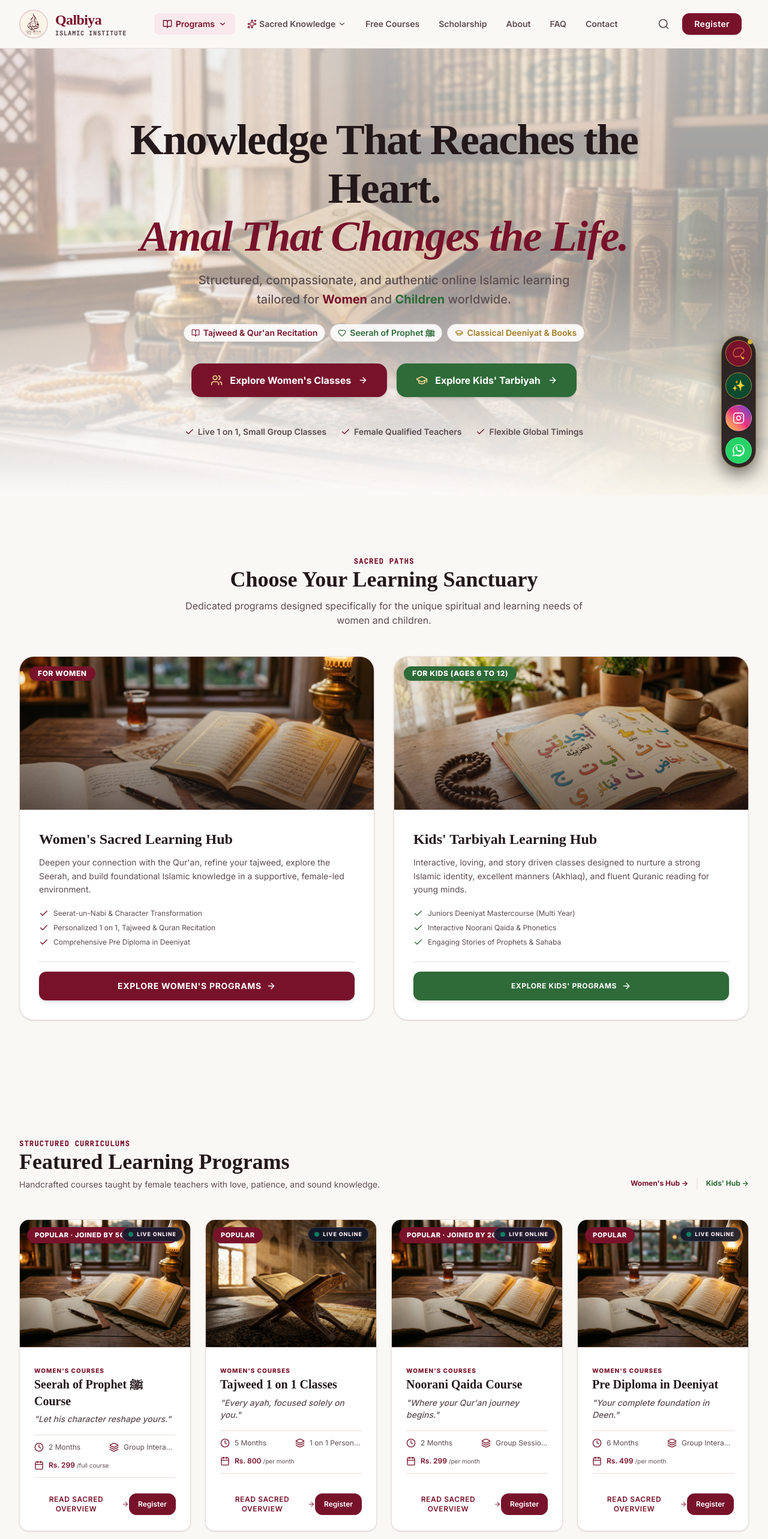
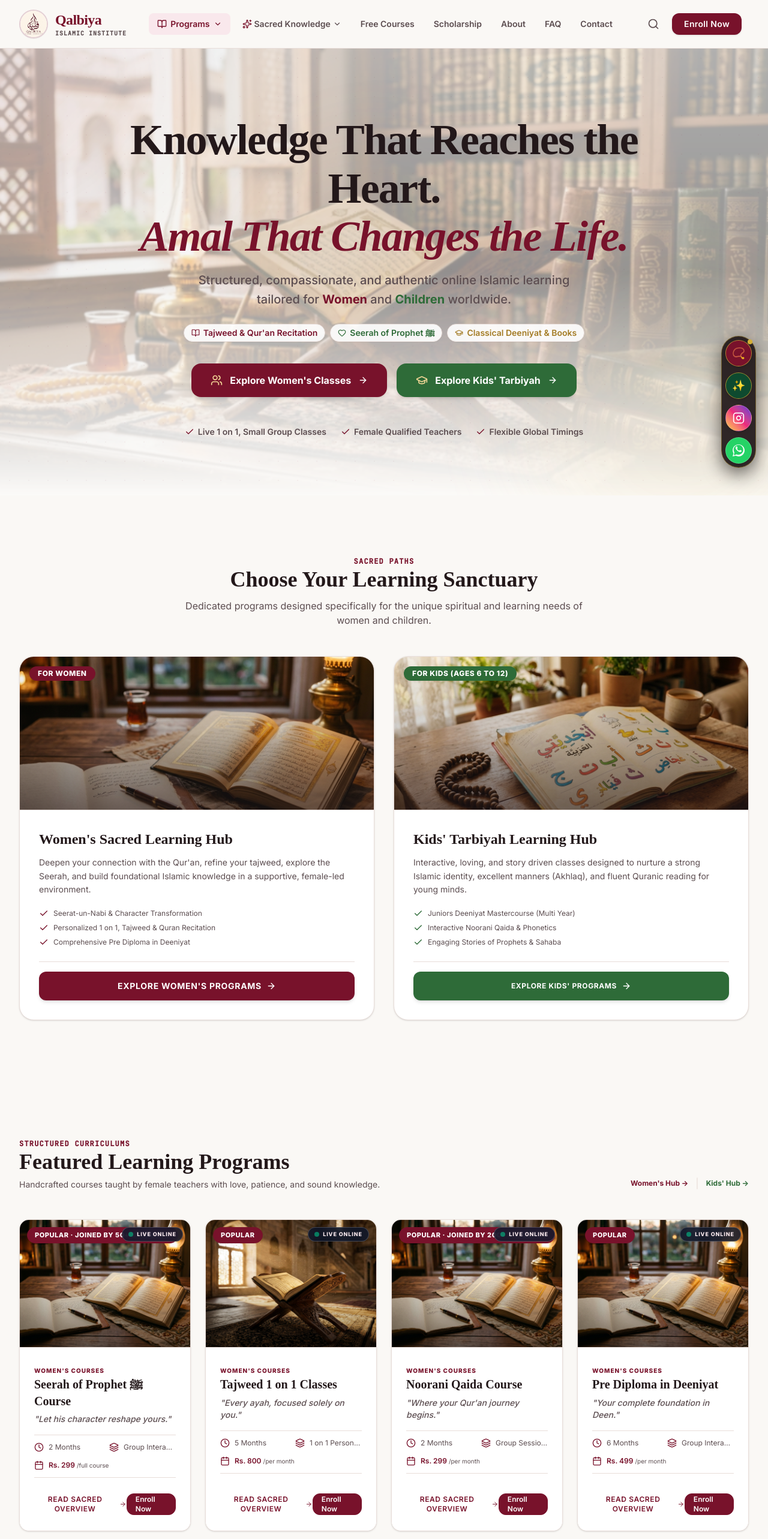
Before and after one commit to hamid220-kamal/qalbiya-insititue, a React (Vite) app: page / in a window 1280 px wide. Shown: the top 2566 px of the page at 60% size. Built offline with nearby package versions, Linux system fonts and the light colour scheme; a web font is replaced by a local one.

Commit message:
feat: implement CourseDetailView component with syllabus, details, and registration CTA

```diff
--- a/src/components/CourseCard.tsx
+++ b/src/components/CourseCard.tsx
@@ -147,7 +147,7 @@ export const CourseCard: React.FC<CourseCardProps> = ({ course, onSelect }) => {
             className="inline-flex h-11 md:h-9 items-center justify-center rounded-xl bg-[#78122B] hover:bg-[#630E23] border border-[#78122B] px-3.5 text-xs font-semibold text-white transition-all duration-300 hover:shadow-xs"
             id={`course-card-wa-btn-${course.slug}`}
           >
-            Register
+            Enroll Now
           </a>
         </div>
       </div>
--- a/src/components/CourseDetailView.tsx
+++ b/src/components/CourseDetailView.tsx
@@ -211,7 +211,7 @@ export const CourseDetailView: React.FC<CourseDetailViewProps> = ({
                 <span className="absolute inset-0 w-full h-full bg-gradient-to-r from-transparent via-white/40 to-transparent -translate-x-full group-hover:translate-x-full transition-transform duration-1000 ease-out" />
                 <span className="relative z-10 flex items-center justify-center gap-2">
                   <MessageSquare className="w-3.5 h-3.5 text-bg-deep" />
-                  <span>WhatsApp to Register</span>
+                  <span>WhatsApp to Enroll</span>
                 </span>
               </a>
 
--- a/src/components/Header.tsx
+++ b/src/components/Header.tsx
@@ -317,7 +317,7 @@ export const Header: React.FC<HeaderProps> = ({ currentRoute, onNavigate, select
               className="inline-flex items-center justify-center px-4 sm:px-5 py-2 rounded-xl bg-[#78122B] text-white text-xs sm:text-sm font-semibold tracking-wide hover:bg-[#630E23] transition-all duration-200 shadow-sm hover:shadow-md cursor-pointer"
               id="navRegisterBtn"
             >
-              Register
+              Enroll Now
             </a>
 
             {/* Mobile Drawer Toggle Button (Visible only on screens below lg) */}
@@ -773,7 +773,7 @@ export const Header: React.FC<HeaderProps> = ({ currentRoute, onNavigate, select
                   className="flex w-full items-center justify-center gap-2 px-4 py-3 rounded-xl bg-[#78122B] hover:bg-[#630E23] text-white text-sm font-semibold text-center shadow-sm cursor-pointer transition-all"
                 >
                   <MessageCircle className="w-4 h-4 text-[#F3D797]" />
-                  <span>Register via WhatsApp</span>
+                  <span>Enroll via WhatsApp</span>
                 </a>
               </div>
             </motion.div>
```
